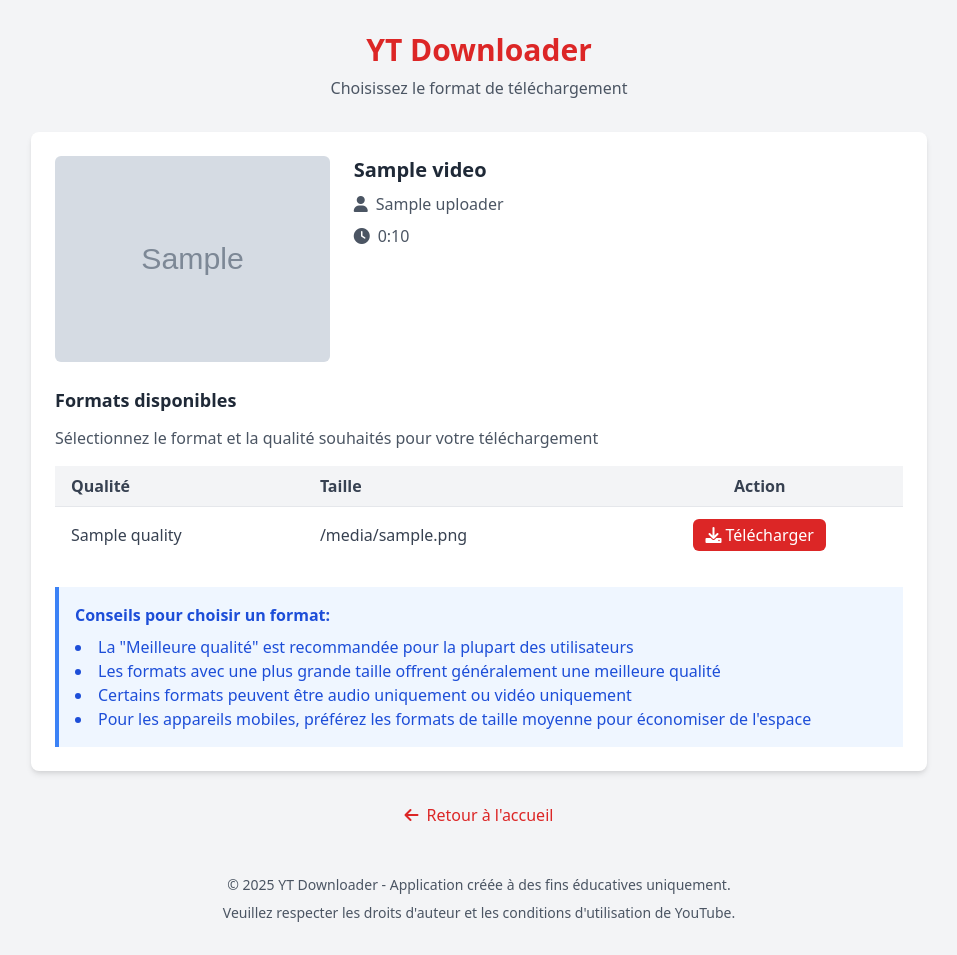
After one commit to Isaquito9389/claude_youtub_api, a Flask app: template templates/formats.html in a window 1280 px wide. The commit adds this page. Shown: the whole page, without its empty margins (161-1118 px from the left). Run offline with Flask 3, Linux system fonts and the light colour scheme; the template is opened without the code that fills it: most values are stand-ins (such as "Sample title", 1, 10 or a date in 2020); grey boxes marked "Sample" are stand-in pictures.

Commit message:
ajout de fonctionnalités  comme formats video audio

```diff
--- a/app.py
+++ b/app.py
@@ -1,5 +1,5 @@
 # app.py
-from flask import Flask, request, jsonify, send_from_directory, render_template, redirect, url_for
+from flask import Flask, request, jsonify, send_from_directory, render_template, redirect, url_for, session
 from yt_dlp import YoutubeDL
 import os
 import uuid
@@ -9,8 +9,11 @@ from urllib.parse import urlparse, parse_qs
 import tempfile
 import threading
 import time
+import json
+import math
 
 app = Flask(__name__, static_folder='static')
+app.secret_key = os.environ.get('SECRET_KEY', 'une_cle_secrete_aleatoire')
 
 # Configuration
 DOWNLOAD_FOLDER = os.environ.get('DOWNLOAD_FOLDER', tempfile.mkdtemp())
@@ -60,14 +63,267 @@ def is_valid_youtube_url(url):
     pattern = r'^(https?://)?(www\.)?(youtube\.com/watch\?v=|youtu\.be/)[a-zA-Z0-9_-]{11}.*$'
     return bool(re.match(pattern, url))
 
+def format_size(bytes):
+    """Convertit les octets en format lisible (Mo)"""
+    if bytes is None:
+        return "Inconnue"
+
+    bytes = float(bytes)
+    if bytes < 1024*1024:
+        return f"{bytes/1024:.1f} Ko"
+    else:
+        return f"{bytes/(1024*1024):.1f} Mo"
+
+def format_resolution(format_info):
+    """Formate la résolution et les informations du format"""
+    if not format_info:
+        return "Inconnu"
+
+    resolution = format_info.get('resolution', 'Inconnue')
+    ext = format_info.get('ext', '')
+    vcodec = format_info.get('vcodec', '')
+    acodec = format_info.get('acodec', '')
+
+    # Vérifier si c'est audio seulement
+    if vcodec == 'none' and acodec != 'none':
+        return f"Audio seulement ({ext})"
+    # Vérifier si c'est vidéo seulement
+    elif vcodec != 'none' and acodec == 'none':
+        return f"{resolution} - Vidéo seulement ({ext})"
+    # Vidéo et audio
+    else:
+        return f"{resolution} ({ext})"
+
+def get_quality_label(format_info):
+    """Génère un libellé descriptif pour la qualité"""
+    if not format_info:
+        return "Inconnu"
+
+    resolution = format_info.get('resolution', '')
+    fps = format_info.get('fps', '')
+    ext = format_info.get('ext', '')
+    vcodec = format_info.get('vcodec', '')
+    acodec = format_info.get('acodec', '')
+
+    # Format audio seulement
+    if vcodec == 'none' and acodec != 'none':
+        abr = format_info.get('abr', '')
+        return f"Audio {abr}kbps ({ext})"
+
+    # Format vidéo
+    label = f"{resolution}"
+    if fps:
+        label += f" {fps}fps"
+
+    # Ajouter le type de fichier
+    label += f" ({ext})"
+
+    # Indiquer si c'est vidéo sans audio
+    if acodec == 'none':
+        label += " - Sans audio"
+
+    return label
+
+def get_video_formats(url):
+    """Récupère les formats disponibles pour la vidéo"""
+    options = {
+        'quiet': True,
+        'no_warnings': True,
+        'ignoreerrors': True,
+        'nocheckcertificate': True,
+        'geo_bypass': True,
+        'extractor_args': {'youtube': {'player_client': ['android']}},
+    }
+
+    with YoutubeDL(options) as ydl:
+        try:
+            info = ydl.extract_info(url, download=False)
+            if not info:
+                return None
+
+            formats = []
+            # Filtrer les formats pour éliminer les doublons et formats mal formatés
+            seen_qualities = set()
+
+            for f in info.get('formats', []):
+                # Créer une clé unique pour chaque qualité
+                filesize = f.get('filesize')
+                if filesize is None:
+                    filesize = f.get('filesize_approx')
+
+                # Vérifier si le format a des informations utiles
+                if filesize is None and not f.get('resolution'):
+                    continue
+
+                format_id = f.get('format_id', '')
+                resolution = f.get('resolution', '')
+                ext = f.get('ext', '')
+
+                # Clé unique pour éviter les doublons
+                quality_key = f"{resolution}_{ext}_{format_id}"
+
+                if quality_key not in seen_qualities:
+                    seen_qualities.add(quality_key)
+                    formats.append({
+                        'format_id': format_id,
+                        'quality': get_quality_label(f),
+                        'resolution': resolution,
+                        'ext': ext,
+                        'filesize': format_size(filesize),
+                        'filesize_raw': filesize,
+                        'width': f.get('width'),
+                        'height': f.get('height'),
+                        'fps': f.get('fps'),
+                        'vcodec': f.get('vcodec'),
+                        'acodec': f.get('acodec')
+                    })
+
+            # Trier les formats par taille (si disponible) puis par résolution
+            formats.sort(key=lambda x: (
+                -(x.get('filesize_raw') or 0),
+                -(x.get('height') or 0),
+                -(x.get('width') or 0)
+            ))
+
+            # Ajouter l'option "best" en haut de la liste
+            formats.insert(0, {
+                'format_id': 'best',
+                'quality': 'Meilleure qualité (recommandé)',
+                'resolution': 'Auto',
+                'ext': 'mp4',
+                'filesize': 'Variable',
+                'filesize_raw': None
+            })
+
+            return {
+                'title': info.get('title', 'Vidéo sans titre'),
+                'thumbnail': info.get('thumbnail'),
+                'duration': info.get('duration'),
+                'uploader': info.get('uploader'),
+                'formats': formats
+            }
+
+        except Exception as e:
+            print(f"Erreur lors de l'extraction des formats: {e}")
+            return None
+
 @app.route('/', methods=['GET'])
 def home():
     return render_template('index.html')
+
+@app.route('/formats', methods=['POST'])
+def get_formats():
+    video_url = request.form.get('video_url')
+
+    if not video_url:
+        return render_template('index.html', error_message='URL non fournie')
+
+    if not is_valid_youtube_url(video_url):
+        return render_template('index.html', error_message='URL YouTube invalide')
+
+    try:
+        video_info = get_video_formats(video_url)
+        if not video_info:
+            return render_template('index.html', error_message='Impossible de récupérer les informations de la vidéo')
+
+        # Stocker l'URL et les informations dans la session
+        session['video_url'] = video_url
+        session['video_info'] = video_info
+
+        return render_template('formats.html', video=video_info)
+
+    except Exception as e:
+        return render_template('index.html', error_message=f'Erreur: {str(e)}')
+
+@app.route('/api/get_formats', methods=['POST'])
+def api_get_formats():
+    data = request.get_json()
+    video_url = data.get('url')
+
+    if not video_url:
+        return jsonify({'error': 'URL non fournie'}), 400
+
+    if not is_valid_youtube_url(video_url):
+        return jsonify({'error': 'URL YouTube invalide'}), 400
+
+    try:
+        video_info = get_video_formats(video_url)
+        if not video_info:
+            return jsonify({'error': 'Impossible de récupérer les informations de la vidéo'}), 500
+
+        return jsonify({
+            'success': True,
+            'video_info': video_info
+        }), 200
+
+    except Exception as e:
+        return jsonify({'error': str(e)}), 500
+
+@app.route('/download_selected', methods=['POST'])
+def download_selected():
+    format_id = request.form.get('format_id')
+
+    if 'video_url' not in session or 'video_info' not in session:
+        return redirect(url_for('home'))
+
+    video_url = session['video_url']
+    video_info = session['video_info']
+
+    try:
+        # Générer un ID unique pour ce téléchargement
+        download_id = str(uuid.uuid4())
+        download_path = os.path.join(app.config['DOWNLOAD_FOLDER'], download_id)
+        os.makedirs(download_path, exist_ok=True)
+
+        options = {
+            'format': format_id,
+            'outtmpl': os.path.join(download_path, '%(title)s.%(ext)s'),
+            'noplaylist': True,
+            'quiet': True,
+            'no_warnings': True,
+            'ignoreerrors': True,
+            'nocheckcertificate': True,
+            'geo_bypass': True,
+            'extractor_args': {'youtube': {'player_client': ['android']}},
+        }
+
+        with YoutubeDL(options) as ydl:
+            info = ydl.extract_info(video_url, download=True)
+
+            if info is None:
+                return render_template('formats.html', video=video_info, error_message='Impossible de télécharger cette vidéo')
+
+            # Trouver le fichier téléchargé
+            downloaded_files = os.listdir(download_path)
+            if not downloaded_files:
+                return render_template('formats.html', video=video_info, error_message='Échec du téléchargement')
+
+            file_name = downloaded_files[0]
+            file_path = os.path.join(download_id, file_name)
+
+            # Construire l'URL de téléchargement
+            file_url = url_for('serve_video', file_path=file_path)
+
+            # Obtenir des informations sur la vidéo téléchargée
+            video_result = {
+                'title': info.get('title', 'Vidéo sans titre'),
+                'file_url': file_url,
+                'thumbnail': info.get('thumbnail'),
+                'duration': info.get('duration'),
+                'uploader': info.get('uploader'),
+                'format': next((f['quality'] for f in video_info['formats'] if f['format_id'] == format_id), "Format personnalisé")
+            }
+
+            return render_template('download.html', video=video_result)
+
+    except Exception as e:
+        return render_template('formats.html', video=video_info, error_message=f'Erreur: {str(e)}')
 
 @app.route('/api/download', methods=['POST'])
 def download_video_api():
     data = request.get_json()
     video_url = data.get('url')
+    format_id = data.get('format_id', 'best')
 
     if not video_url:
         return jsonify({'error': 'URL non fournie'}), 400
@@ -82,7 +338,7 @@ def download_video_api():
         os.makedirs(download_path, exist_ok=True)
 
         options = {
-            'format': 'best',
+            'format': format_id,
             'outtmpl': os.path.join(download_path, '%(title)s.%(ext)s'),
             'noplaylist': True,
             'quiet': True,
@@ -124,59 +380,8 @@ def download_video_api():
 
 @app.route('/download', methods=['POST'])
 def download_form():
-    video_url = request.form.get('video_url')
-
-    if not video_url:
-        return render_template('index.html', error_message='URL non fournie')
-
-    if not is_valid_youtube_url(video_url):
-        return render_template('index.html', error_message='URL YouTube invalide')
-
-    try:
-        # Générer un ID unique pour ce téléchargement
-        download_id = str(uuid.uuid4())
-        download_path = os.path.join(app.config['DOWNLOAD_FOLDER'], download_id)
-        os.makedirs(download_path, exist_ok=True)
-
-        options = {
-            'format': 'best',
-            'outtmpl': os.path.join(download_path, '%(title)s.%(ext)s'),
-            'noplaylist': True,
-            'quiet': True,
-            'no_warnings': True,
-            'ignoreerrors': True,
-            'nocheckcertificate': True,
-            'geo_bypass': True,
-            'extractor_args': {'youtube': {'player_client': ['android']}},
-        }
-
-        with YoutubeDL(options) as ydl:
-            info = ydl.extract_info(video_url, download=True)
-
-            if info is None:
-                return render_template('index.html', error_message='Impossible de télécharger cette vidéo')
-
-            # Trouver le fichier téléchargé
-            downloaded_files = os.listdir(download_path)
-            if not downloaded_files:
-                return render_template('index.html', error_message='Échec du téléchargement')
-
-            file_name = downloaded_files[0]
-            file_path = os.path.join(download_id, file_name)
-
-            # Obtenir des informations sur la vidéo
-            video_info = {
-                'title': info.get('title', 'Vidéo sans titre'),
-                'file_url': url_for('serve_video', file_path=file_path),
-                'thumbnail': info.get('thumbnail'),
-                'duration': info.get('duration'),
-                'uploader': info.get('uploader')
-            }
-
-            return render_template('download.html', video=video_info)
-
-    except Exception as e:
-        return render_template('index.html', error_message=f'Erreur: {str(e)}')
+    # Rediriger vers le nouvel endpoint pour afficher les formats
+    return redirect(url_for('get_formats'), code=307)
 
 @app.route('/videos/<path:file_path>')
 def serve_video(file_path):
--- /dev/null
+++ b/templates/formats.html
@@ -0,0 +1,106 @@
+<!-- templates/formats.html -->
+<!DOCTYPE html>
+<html lang="fr">
+<head>
+    <meta charset="UTF-8">
+    <meta name="viewport" content="width=device-width, initial-scale=1.0">
+    <title>Choisir le format - {{ video.title }}</title>
+    <link href="https://cdnjs.cloudflare.com/ajax/libs/tailwindcss/2.2.19/tailwind.min.css" rel="stylesheet">
+    <link rel="stylesheet" href="https://cdnjs.cloudflare.com/ajax/libs/font-awesome/6.0.0-beta3/css/all.min.css">
+</head>
+<body class="bg-gray-100 min-h-screen">
+    <div class="container mx-auto px-4 py-8">
+        <header class="mb-8 text-center">
+            <h1 class="text-3xl font-bold text-red-600 mb-2">YT Downloader</h1>
+            <p class="text-gray-600">Choisissez le format de téléchargement</p>
+        </header>
+
+        <div class="max-w-4xl mx-auto bg-white rounded-lg shadow-md overflow-hidden">
+            <div class="p-6">
+                {% if error_message %}
+                <div class="bg-red-100 border border-red-400 text-red-700 px-4 py-3 rounded mb-4">
+                    <span class="font-bold">Erreur:</span> {{ error_message }}
+                </div>
+                {% endif %}
+
+                <div class="flex flex-col md:flex-row gap-6 mb-6">
+                    {% if video.thumbnail %}
+                    <div class="w-full md:w-1/3">
+                        <img src="{{ video.thumbnail }}" alt="{{ video.title }}" class="w-full h-auto rounded-md">
+                    </div>
+                    {% endif %}
+                    <div class="w-full md:w-2/3">
+                        <h2 class="text-xl font-bold text-gray-800 mb-2">{{ video.title }}</h2>
+
+                        {% if video.uploader %}
+                        <p class="text-gray-600 mb-2">
+                            <i class="fas fa-user mr-2"></i>{{ video.uploader }}
+                        </p>
+                        {% endif %}
+
+                        {% if video.duration %}
+                        <p class="text-gray-600 mb-4">
+                            <i class="fas fa-clock mr-2"></i>{{ video.duration // 60 }}:{{ '%02d' % (video.duration % 60) }}
+                        </p>
+                        {% endif %}
+                    </div>
+                </div>
+
+                <div class="mb-6">
+                    <h3 class="text-lg font-bold text-gray-800 mb-3">Formats disponibles</h3>
+                    <p class="text-gray-600 mb-4">Sélectionnez le format et la qualité souhaités pour votre téléchargement</p>
+
+                    <div class="overflow-x-auto">
+                        <table class="w-full border-collapse">
+                            <thead>
+                                <tr class="bg-gray-100">
+                                    <th class="px-4 py-2 text-left text-gray-700 font-bold">Qualité</th>
+                                    <th class="px-4 py-2 text-left text-gray-700 font-bold">Taille</th>
+                                    <th class="px-4 py-2 text-center text-gray-700 font-bold">Action</th>
+                                </tr>
+                            </thead>
+                            <tbody>
+                                {% for format in video.formats %}
+                                <tr class="border-t hover:bg-red-50">
+                                    <td class="px-4 py-3 text-gray-700">{{ format.quality }}</td>
+                                    <td class="px-4 py-3 text-gray-700">{{ format.filesize }}</td>
+                                    <td class="px-4 py-3 text-center">
+                                        <form method="POST" action="/download_selected" class="inline">
+                                            <input type="hidden" name="format_id" value="{{ format.format_id }}">
+                                            <button type="submit" class="bg-red-600 hover:bg-red-700 text-white font-medium py-1 px-3 rounded-md transition duration-300">
+                                                <i class="fas fa-download mr-1"></i>Télécharger
+                                            </button>
+                                        </form>
+                                    </td>
+                                </tr>
+                                {% endfor %}
+                            </tbody>
+                        </table>
+                    </div>
+                </div>
+
+                <div class="bg-blue-50 border-l-4 border-blue-500 p-4 text-blue-700">
+                    <p class="font-bold">Conseils pour choisir un format:</p>
+                    <ul class="list-disc list-inside mt-2">
+                        <li>La "Meilleure qualité" est recommandée pour la plupart des utilisateurs</li>
+                        <li>Les formats avec une plus grande taille offrent généralement une meilleure qualité</li>
+                        <li>Certains formats peuvent être audio uniquement ou vidéo uniquement</li>
+                        <li>Pour les appareils mobiles, préférez les formats de taille moyenne pour économiser de l'espace</li>
+                    </ul>
+                </div>
+            </div>
+        </div>
+
+        <div class="mt-8 text-center">
+            <a href="/" class="inline-block text-red-600 hover:text-red-800 font-medium">
+                <i class="fas fa-arrow-left mr-2"></i>Retour à l'accueil
+            </a>
+        </div>
+
+        <footer class="mt-12 text-center text-gray-600 text-sm">
+            <p>© 2025 YT Downloader - Application créée à des fins éducatives uniquement.</p>
+            <p class="mt-2">Veuillez respecter les droits d'auteur et les conditions d'utilisation de YouTube.</p>
+        </footer>
+    </div>
+</body>
+</html>
```
Also changed, not shown: templates/download.html (+7 -1 lines), templates/index.html (+7 -5 lines).
